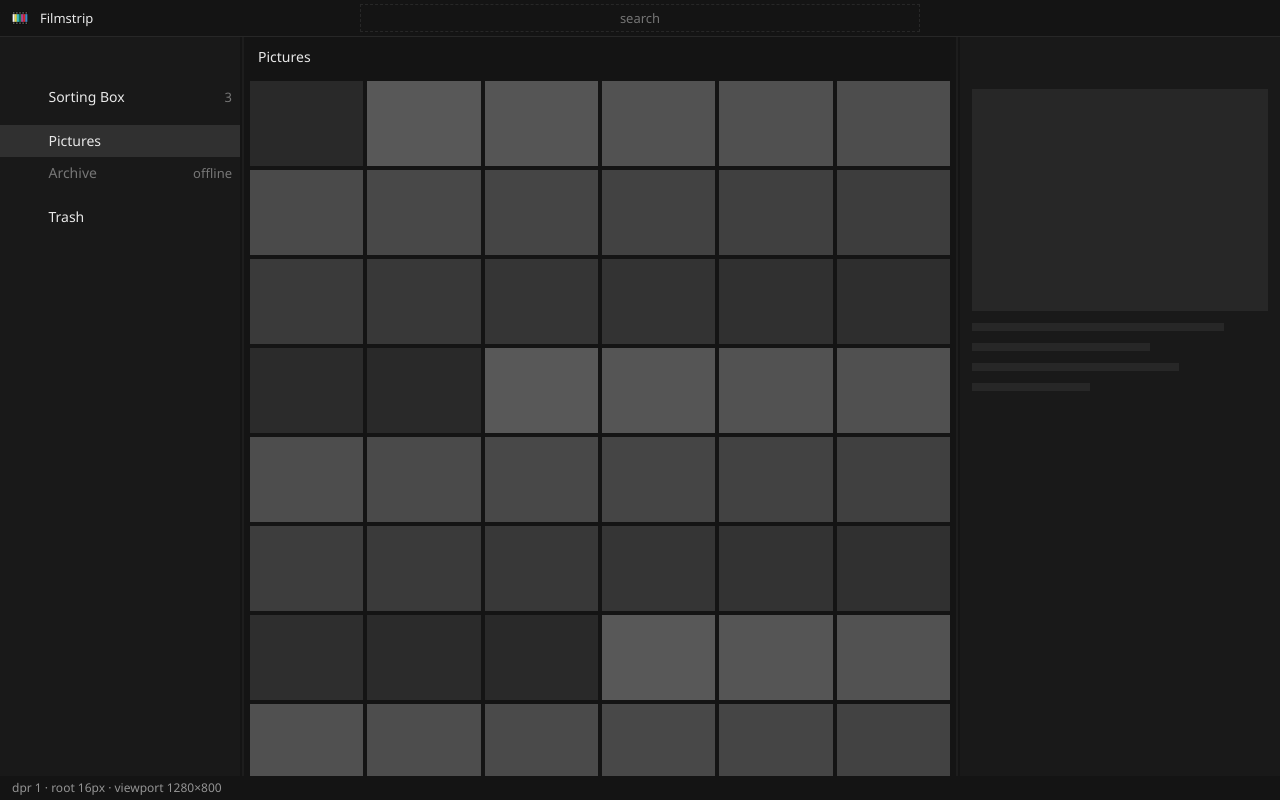
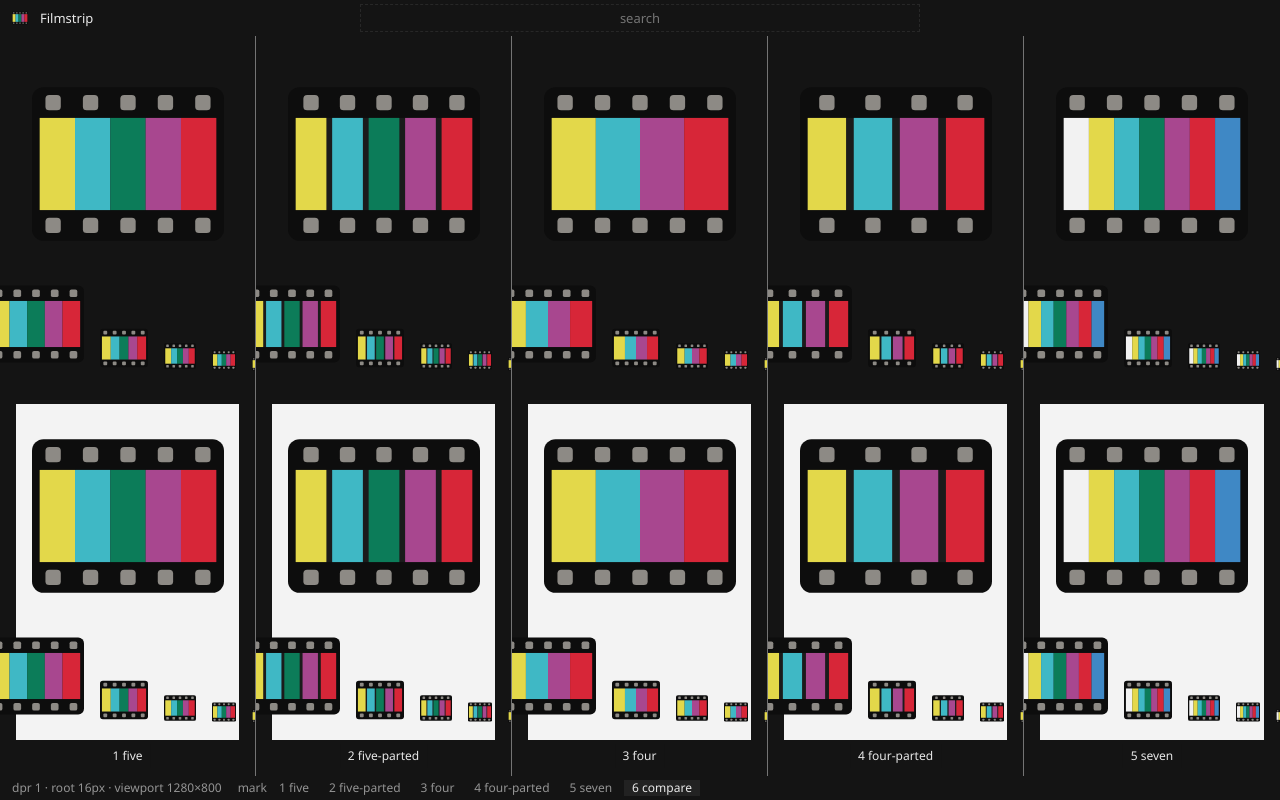
Before and after one commit to darthbirb/filmstrip, a React (Vite) app: page / in a window 1280 px wide. Built offline with nearby package versions, Linux system fonts and the light colour scheme.

Commit message:
draw the mark from a few choices, and offer five and four frame candidates beside the current seven

```diff
--- a/src/app/App.tsx
+++ b/src/app/App.tsx
@@ -1,12 +1,24 @@
-import { useEffect, useState } from "react";
+import { type ComponentType, useEffect, useState } from "react";
 
+import { CandidatePicker } from "../dev/CandidatePicker";
+import { CompareCandidates } from "../dev/CompareCandidates";
 import { PaneStandIn, SearchStandIn } from "../dev/FrameStandIns";
+import { MarkLadder } from "../dev/MarkLadder";
 import { StandIn } from "../dev/StandIn";
+import { COMPARE, useCandidate } from "./candidates";
 import { Frame } from "./frame/Frame";
+import { Mark } from "./mark/Mark";
+import { MARKS, type MarkName } from "./mark/marks";
 import { Breadcrumb } from "./navigation/Breadcrumb";
 import { Navigation } from "./navigation/Navigation";
 import { useScaleHotkeys } from "./preferences";
 import { WindowBar } from "./window-bar/WindowBar";
+
+const MARK_NAMES = Object.keys(MARKS) as MarkName[];
+const PICKER_NAMES = [...MARK_NAMES, COMPARE] as const;
+const LADDERS: Record<string, ComponentType> = Object.fromEntries(
+  MARK_NAMES.map((name) => [name, () => <MarkLadder spec={MARKS[name]} />]),
+);
 
 // Until the slices that fill them land, these regions hold dev stand-ins, and nothing in production.
 const GRID = import.meta.env.DEV ? <StandIn /> : undefined;
@@ -15,14 +27,24 @@ const SEARCH = import.meta.env.DEV ? <SearchStandIn /> : undefined;
 
 export function App() {
   useScaleHotkeys();
+  const [mark, chooseMark] = useCandidate("mark", MARK_NAMES);
+  const comparing = import.meta.env.DEV && mark === COMPARE;
+  const barMark = import.meta.env.DEV ? (
+    <Mark spec={MARKS[mark === COMPARE ? "five" : mark]} className="size-mark" />
+  ) : undefined;
 
   return (
     <div className="flex h-dvh flex-col bg-ground text-fg">
-      <WindowBar search={SEARCH} />
-      <Frame nav={<Navigation />} location={<Breadcrumb />} grid={GRID} pane={PANE} />
+      <WindowBar search={SEARCH} mark={barMark} />
+      {comparing ? (
+        <CompareCandidates candidates={LADDERS} />
+      ) : (
+        <Frame nav={<Navigation />} location={<Breadcrumb />} grid={GRID} pane={PANE} />
+      )}
       {import.meta.env.DEV && (
         <footer className="flex items-center gap-4 px-3 py-1 text-xs">
           <DisplayReadout />
+          <CandidatePicker slice="mark" names={PICKER_NAMES} current={mark} onChoose={chooseMark} />
         </footer>
       )}
     </div>
--- /dev/null
+++ b/src/app/mark/Mark.tsx
@@ -0,0 +1,56 @@
+import type { CSSProperties } from "react";
+
+// The mark, drawn from a few choices so its candidates can be compared live. DECISIONS.md "The mark".
+export type MarkSpec = {
+  frames: readonly string[];
+  /** Dark space between frames, in viewBox units; 0 runs them together as one band. */
+  gap: number;
+  /** Sprockets spaced evenly along the strip, or one centred over each frame. */
+  sprockets: "even" | "per-frame";
+};
+
+// The mark's colours are literal and stay literal. DECISIONS.md "The mark".
+const BODY = "#0D0D0D";
+const WINDOW = "#1B1B1B";
+const SPROCKET = "#8D8A85";
+const EVEN_SPROCKETS = [7, 26.5, 46, 65.5, 85];
+
+/** Where each frame sits across the window, and where each sprocket sits above and below it. */
+export function markGeometry(spec: MarkSpec) {
+  const count = spec.frames.length;
+  const width = (92 - spec.gap * (count - 1)) / count;
+  const frames = spec.frames.map((fill, n) => ({ fill, x: 4 + n * (width + spec.gap), width }));
+  const sprockets =
+    spec.sprockets === "even" ? EVEN_SPROCKETS : frames.map((frame) => frame.x + width / 2 - 4);
+  return { frames, sprockets };
+}
+
+type Props = { spec: MarkSpec; className?: string; style?: CSSProperties };
+
+export function Mark({ spec, className, style }: Props) {
+  const { frames, sprockets } = markGeometry(spec);
+  return (
+    <svg viewBox="0 0 100 100" role="img" className={className} style={style}>
+      <title>Filmstrip</title>
+      <rect x="0" y="10" width="100" height="80" rx="6" fill={BODY} />
+      <rect x="4" y="26" width="92" height="48" fill={WINDOW} />
+      {frames.map((frame) => (
+        <rect
+          key={frame.x}
+          data-frame
+          x={frame.x}
+          y="26"
+          width={frame.width}
+          height="48"
+          fill={frame.fill}
+        />
+      ))}
+      <g fill={SPROCKET}>
+        {sprockets.flatMap((x) => [
+          <rect key={`top-${x}`} data-sprocket x={x} y="14" width="8" height="8" rx="2" />,
+          <rect key={`bottom-${x}`} x={x} y="78" width="8" height="8" rx="2" />,
+        ])}
+      </g>
+    </svg>
+  );
+}
--- /dev/null
+++ b/src/app/mark/marks.ts
@@ -0,0 +1,20 @@
+import type { MarkSpec } from "./Mark";
+
+// The mark's candidates, in the current test colours, until the user picks one. DEVELOPMENT.md "Slices".
+const WHITE = "#F2F2F2";
+const YELLOW = "#E3D84A";
+const CYAN = "#3FB8C5";
+const GREEN = "#0C7C59";
+const MAGENTA = "#A8478F";
+const RED = "#D72638";
+const BLUE = "#3F88C5";
+
+export const MARKS = {
+  five: { frames: [YELLOW, CYAN, GREEN, MAGENTA, RED], gap: 0, sprockets: "even" },
+  "five-parted": { frames: [YELLOW, CYAN, GREEN, MAGENTA, RED], gap: 3, sprockets: "per-frame" },
+  four: { frames: [YELLOW, CYAN, MAGENTA, RED], gap: 0, sprockets: "even" },
+  "four-parted": { frames: [YELLOW, CYAN, MAGENTA, RED], gap: 4, sprockets: "per-frame" },
+  seven: { frames: [WHITE, YELLOW, CYAN, GREEN, MAGENTA, RED, BLUE], gap: 0, sprockets: "even" },
+} satisfies Record<string, MarkSpec>;
+
+export type MarkName = keyof typeof MARKS;
--- a/src/app/window-bar/WindowBar.tsx
+++ b/src/app/window-bar/WindowBar.tsx
@@ -1,12 +1,12 @@
 import { getCurrentWindow } from "@tauri-apps/api/window";
 import type { ReactNode } from "react";
 
-import mark from "../../assets/mark.svg";
+import markUrl from "../../assets/mark.svg";
 import { CaptionButton } from "../../ui/CaptionButton";
 import { useWindowState } from "./useWindowState";
 
 /** The caption strip, with search centred on the window. DECISIONS.md "The window". */
-export function WindowBar({ search }: { search?: ReactNode }) {
+export function WindowBar({ search, mark }: { search?: ReactNode; mark?: ReactNode }) {
   const { maximized, focused } = useWindowState();
   const win = getCurrentWindow();
   const dimmed = !focused;
@@ -20,7 +20,7 @@ export function WindowBar({ search }: { search?: ReactNode }) {
       <span
         className={`pointer-events-none flex items-center gap-3 justify-self-start px-3 text-caption ${dimmed ? "text-fg-muted" : ""}`}
       >
-        <img src={mark} alt="" className="size-mark" />
+        {mark ?? <img src={markUrl} alt="" className="size-mark" />}
         Filmstrip
       </span>
       <div className="flex h-bar-field min-w-0 px-2">{search}</div>
--- /dev/null
+++ b/src/dev/MarkLadder.tsx
@@ -0,0 +1,29 @@
+import { Mark, type MarkSpec } from "../app/mark/Mark";
+
+// One mark at the sizes Windows draws an icon, on a dark and a light ground. Dev only.
+const LARGE = 192;
+const SMALL = [96, 48, 32, 24, 16];
+const GROUNDS = [
+  { name: "dark", className: "bg-ground" },
+  { name: "light", className: "bg-[#f3f3f3]" },
+];
+
+export function MarkLadder({ spec }: { spec: MarkSpec }) {
+  return (
+    <div className="flex min-h-0 flex-1 flex-col items-center gap-4 overflow-auto p-4">
+      {GROUNDS.map((ground) => (
+        <div
+          key={ground.name}
+          className={`flex w-full flex-col items-center gap-4 p-4 ${ground.className}`}
+        >
+          <Mark spec={spec} style={{ width: LARGE, height: LARGE }} />
+          <div className="flex items-end gap-4">
+            {SMALL.map((size) => (
+              <Mark key={size} spec={spec} style={{ width: size, height: size }} />
+            ))}
+          </div>
+        </div>
+      ))}
+    </div>
+  );
+}
```
Also changed, not shown: 2 other files (tests, documents, lock files or other folders).
